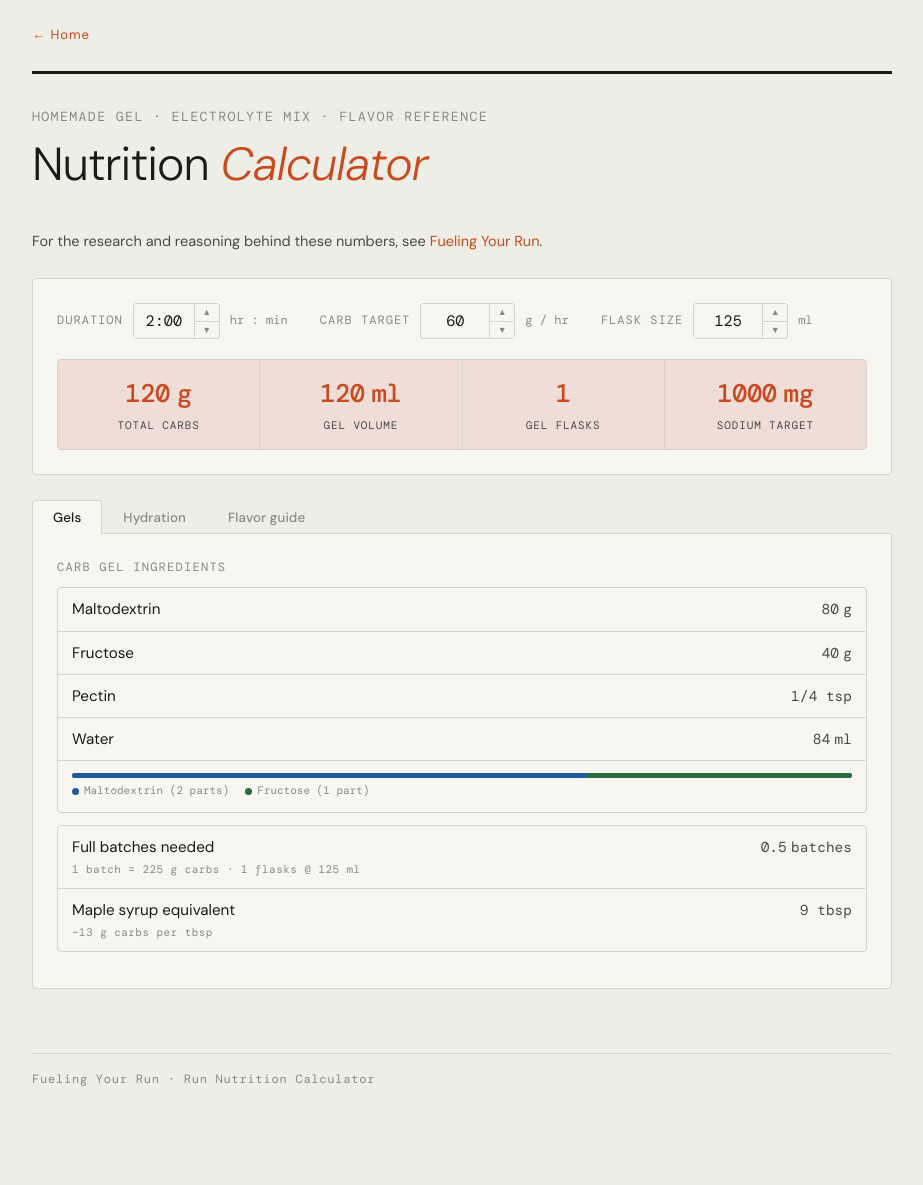
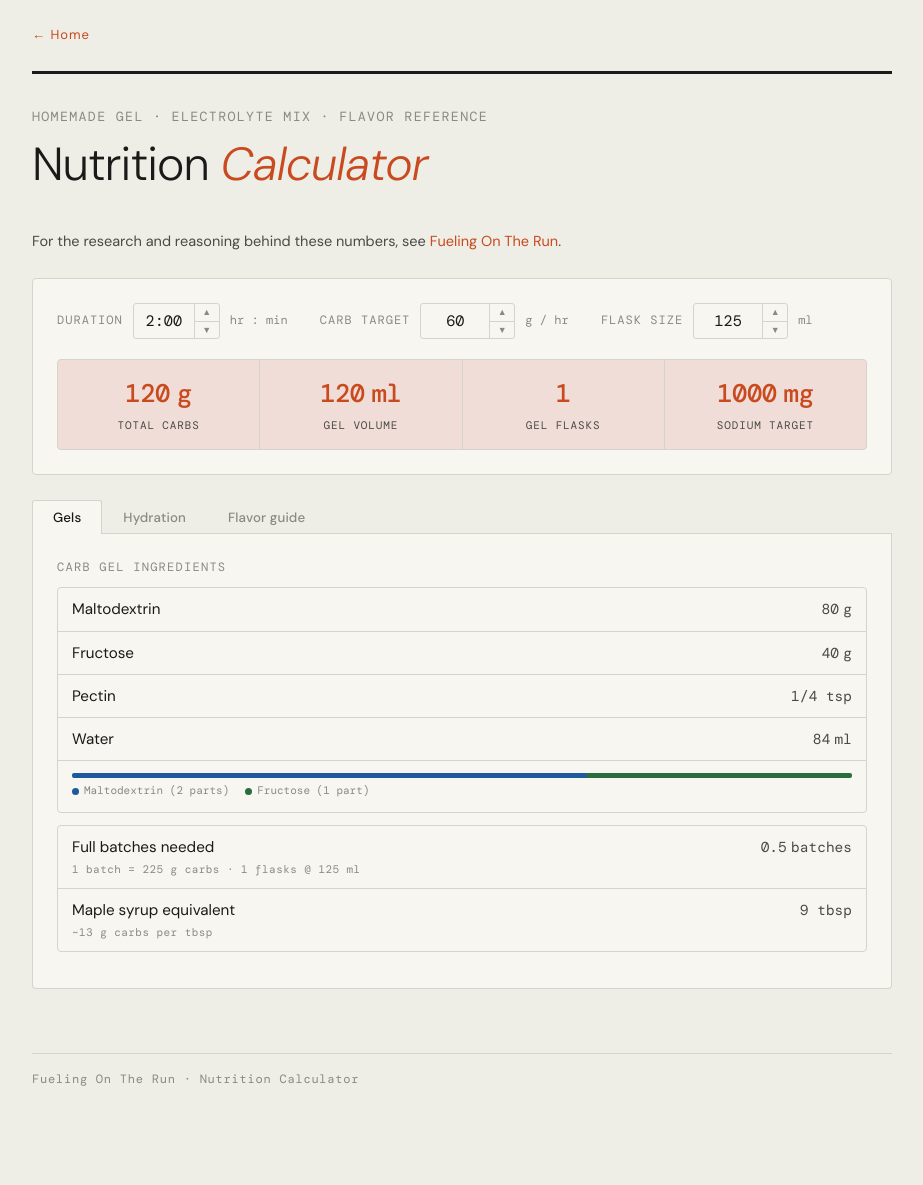
Before and after one commit to richardbasile/richardbasile.github.io, a Jekyll site: the page built from nutrition-calculator/index.html, in a window 1280 px wide. Shown: the whole page, without its empty margins (178-1101 px from the left). Built offline with Jekyll 4.4.1, drawn with Linux system fonts in a browser that asks for light colours.

Commit message:
fix broken links

```diff
--- a/nutrition-calculator/index.html
+++ b/nutrition-calculator/index.html
@@ -577,8 +577,7 @@ title: Nutrition Calculator
     </header>
 
     <p style="font-size: 14.5px; color: var(--ink-mid); margin-bottom: 1.5rem;">For the research and reasoning behind
-      these numbers, see <a href="/fueling-on-the-run" style="color: var(--accent); text-decoration: none;">Fueling Your
-        Run</a>.</p>
+      these numbers, see <a href="/fueling-on-the-run" style="color: var(--accent); text-decoration: none;">Fueling On The Run</a>.</p>
 
     <div
       style="background: var(--paper); border: 1px solid var(--ink-faint); border-radius: 4px; padding: 1.5rem; margin-bottom: 1.5rem;">
@@ -928,7 +927,7 @@ title: Nutrition Calculator
     </div>
 
     <footer>
-      <span>Fueling Your Run &middot; Run Nutrition Calculator</span>
+      <span>Fueling On The Run &middot; Nutrition Calculator</span>
     </footer>
 
   </div>
```
Also changed, not shown: _posts/2026-05-10-fueling-on-the-run.md (+1 -1 lines).
